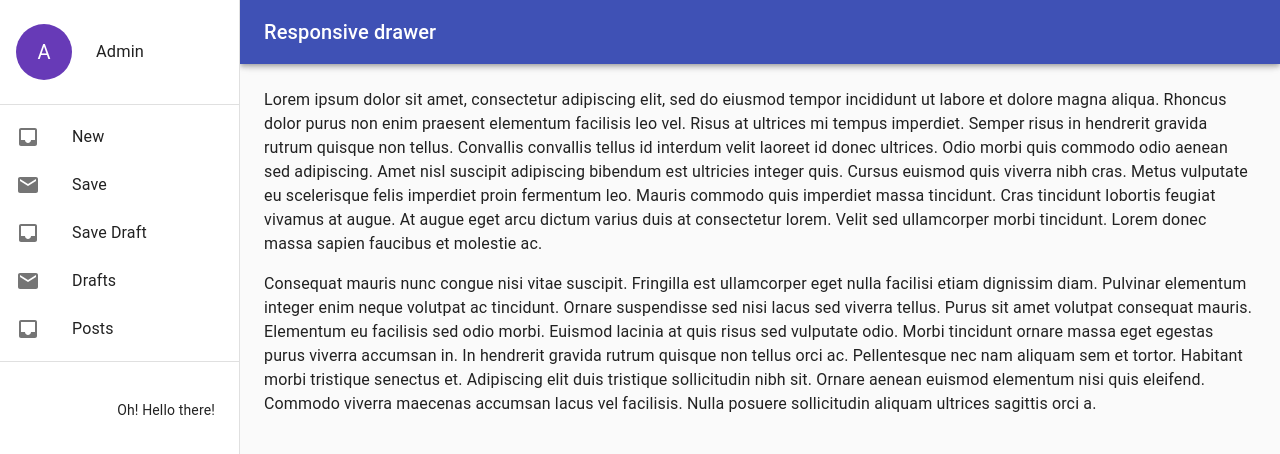
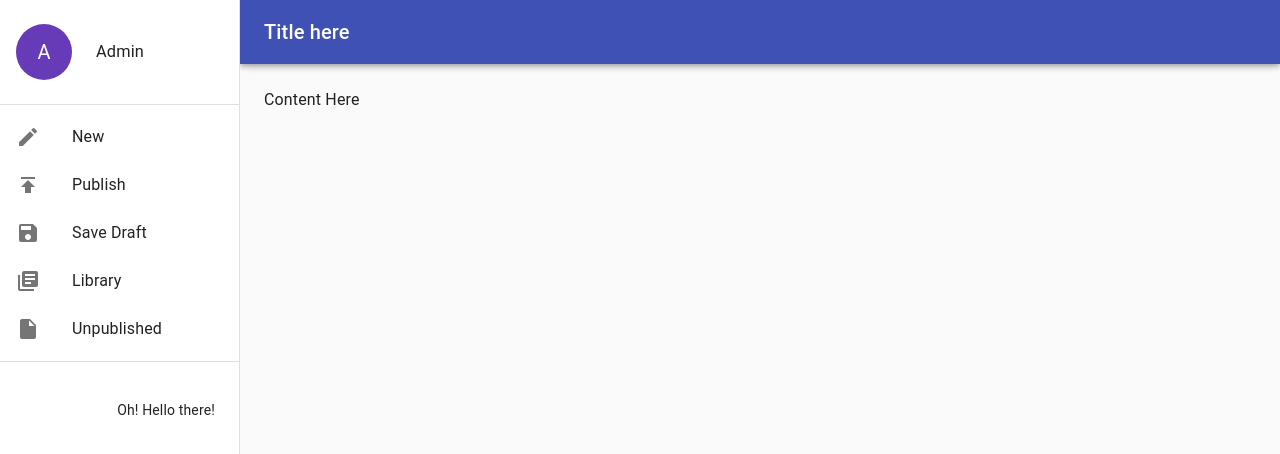
Before and after one commit to SimonFredrich/musicality, a React (Create React App) app in the folder cms/: page / in a window 1280 px wide. Shown: the top 454 px of the page. Built offline with nearby package versions, Linux system fonts and the light colour scheme.

Commit message:
Added icons to drawer items, going to brach

```diff
--- a/cms/src/components/ResponsiveDrawer.js
+++ b/cms/src/components/ResponsiveDrawer.js
@@ -2,7 +2,7 @@ import React from 'react';
 import PropTypes from 'prop-types';
 import { AppBar, CssBaseline, Divider, Drawer, Avatar, Hidden, IconButton} from '@material-ui/core';
 import { List, ListItem, ListItemIcon, ListItemText } from '@material-ui/core';
-import { Inbox, Mail, Menu } from '@material-ui/icons'
+import { Menu, Create, Save, Publish, LibraryBooks, InsertDriveFile } from '@material-ui/icons'
 import { Toolbar, Typography } from '@material-ui/core'
 import { makeStyles, useTheme } from '@material-ui/core/styles';
 import { deepPurple } from '@material-ui/core/colors';
@@ -90,12 +90,26 @@ function ResponsiveDrawer(props) {
     </div>
     <Divider />
       <List>
-        {['New', 'Save', 'Save Draft', 'Drafts', 'Posts'].map((text, index) => (
-          <ListItem button key={text}>
-            <ListItemIcon>{index % 2 === 0 ? <Inbox /> : <Mail />}</ListItemIcon>
-            <ListItemText primary={text} />
-          </ListItem>
-        ))}
+        <ListItem button >
+            <ListItemIcon><Create /></ListItemIcon>
+            <ListItemText primary={"New"} />
+        </ListItem>
+        <ListItem button >
+            <ListItemIcon><Publish /></ListItemIcon>
+            <ListItemText primary={"Publish"} />
+        </ListItem>
+        <ListItem button >
+            <ListItemIcon><Save /></ListItemIcon>
+            <ListItemText primary={"Save Draft"} />
+        </ListItem>
+        <ListItem button >
+            <ListItemIcon><LibraryBooks /></ListItemIcon>
+            <ListItemText primary={"Library"} />
+        </ListItem>
+        <ListItem button >
+            <ListItemIcon><InsertDriveFile /></ListItemIcon>
+            <ListItemText primary={"Unpublished"} />
+        </ListItem>
       </List>
       <Divider />
       <div className={classes.sideFooter}><p className={classes.content} style={{textAlign:'right'}}>Oh! Hello there!</p></div>
@@ -117,7 +131,7 @@ function ResponsiveDrawer(props) {
             <Menu />
           </IconButton>
           <Typography variant="h6" noWrap>
-            Responsive drawer
+            Title here
           </Typography>
         </Toolbar>
       </AppBar>
@@ -155,27 +169,7 @@ function ResponsiveDrawer(props) {
       <main className={classes.content}>
         <div className={classes.toolbar} />
         <Typography paragraph>
-          Lorem ipsum dolor sit amet, consectetur adipiscing elit, sed do eiusmod tempor incididunt
-          ut labore et dolore magna aliqua. Rhoncus dolor purus non enim praesent elementum
-          facilisis leo vel. Risus at ultrices mi tempus imperdiet. Semper risus in hendrerit
-          gravida rutrum quisque non tellus. Convallis convallis tellus id interdum velit laoreet id
-          donec ultrices. Odio morbi quis commodo odio aenean sed adipiscing. Amet nisl suscipit
-          adipiscing bibendum est ultricies integer quis. Cursus euismod quis viverra nibh cras.
-          Metus vulputate eu scelerisque felis imperdiet proin fermentum leo. Mauris commodo quis
-          imperdiet massa tincidunt. Cras tincidunt lobortis feugiat vivamus at augue. At augue eget
-          arcu dictum varius duis at consectetur lorem. Velit sed ullamcorper morbi tincidunt. Lorem
-          donec massa sapien faucibus et molestie ac.
-        </Typography>
-        <Typography paragraph>
-          Consequat mauris nunc congue nisi vitae suscipit. Fringilla est ullamcorper eget nulla
-          facilisi etiam dignissim diam. Pulvinar elementum integer enim neque volutpat ac
-          tincidunt. Ornare suspendisse sed nisi lacus sed viverra tellus. Purus sit amet volutpat
-          consequat mauris. Elementum eu facilisis sed odio morbi. Euismod lacinia at quis risus sed
-          vulputate odio. Morbi tincidunt ornare massa eget egestas purus viverra accumsan in. In
-          hendrerit gravida rutrum quisque non tellus orci ac. Pellentesque nec nam aliquam sem et
-          tortor. Habitant morbi tristique senectus et. Adipiscing elit duis tristique sollicitudin
-          nibh sit. Ornare aenean euismod elementum nisi quis eleifend. Commodo viverra maecenas
-          accumsan lacus vel facilisis. Nulla posuere sollicitudin aliquam ultrices sagittis orci a.
+          Content Here
         </Typography>
       </main>
     </div>
```
